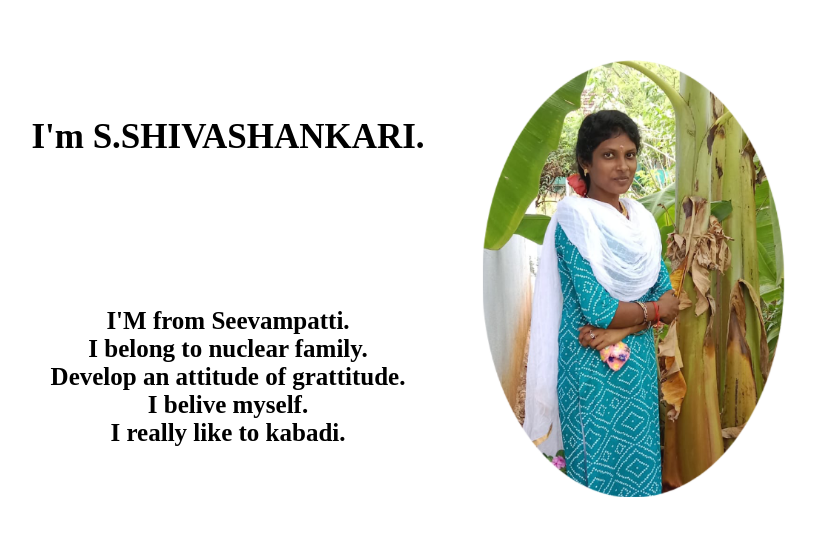
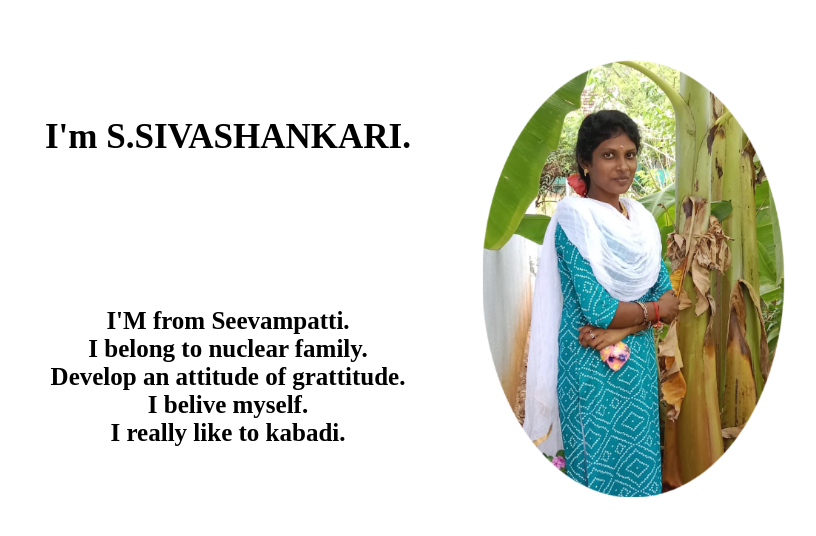
Before and after one commit to Siva13042004/My-digital-portfolio, a plain HTML site: page index.html in a window 1280 px wide. Shown: the part 134-670 px from the top of the page, without its empty margins (412-1228 px from the left). Drawn offline with Linux system fonts and the light colour scheme.

Commit message:
Update index.html

```diff
--- a/index.html
+++ b/index.html
@@ -12,7 +12,7 @@
   <body>
     <div class="img"></div>
     <div class="center">
-      <div class="title">I'm S.SHIVASHANKARI.</div> <br><br><br><br><br><br>
+      <div class="title">I'm S.SIVASHANKARI.</div> <br><br><br><br><br><br>
 
         <div class="sub_title">I'M from Seevampatti.</div>
         <div class="sub_title">I belong to nuclear family.</div>
```
